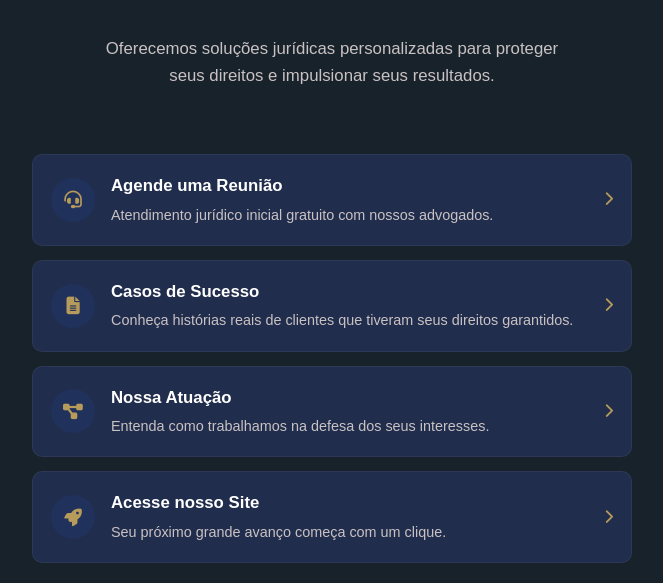
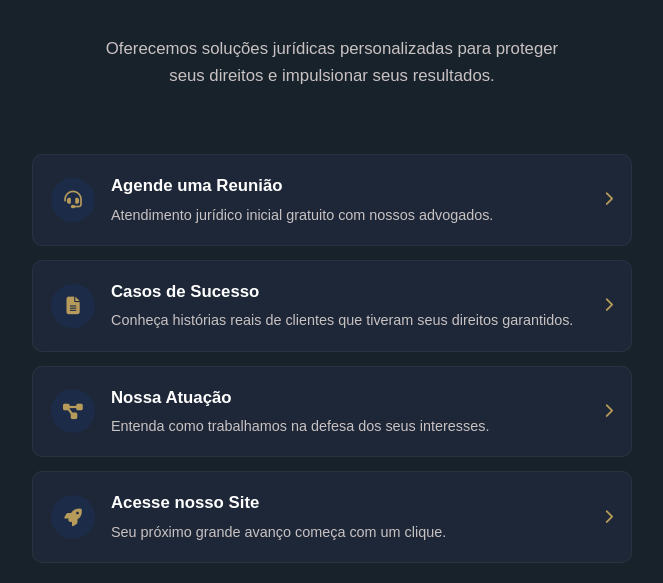
Before and after one commit to sweeduardacavalcante/ropelinks, a plain HTML site: page index.html in a window 1280 px wide. Shown: the part 217-800 px from the top of the page, without its empty margins (308-971 px from the left). Drawn offline with Linux system fonts and the light colour scheme.

Commit message:
Update style.css

```diff
--- a/style.css
+++ b/style.css
@@ -5,7 +5,7 @@
     --text-color: #ffffff;          /* Texto principal em branco */
     --text-light: #c9c2c3;          /* Texto secundário em cinza claro */
     --bg-color: #18222b;            /* Fundo azul escuro */
-    --card-bg: #212D4D;             /* Card azul escuro 2 */
+    --card-bg: #1D2737;             /* Card azul escuro 2 */
     --card-hover: #334577;          /* Hover em azul acinzentado */
     --border-radius: 10px;
     --box-shadow: 0 4px 12px rgba(0, 0, 0, 0.3);
```
